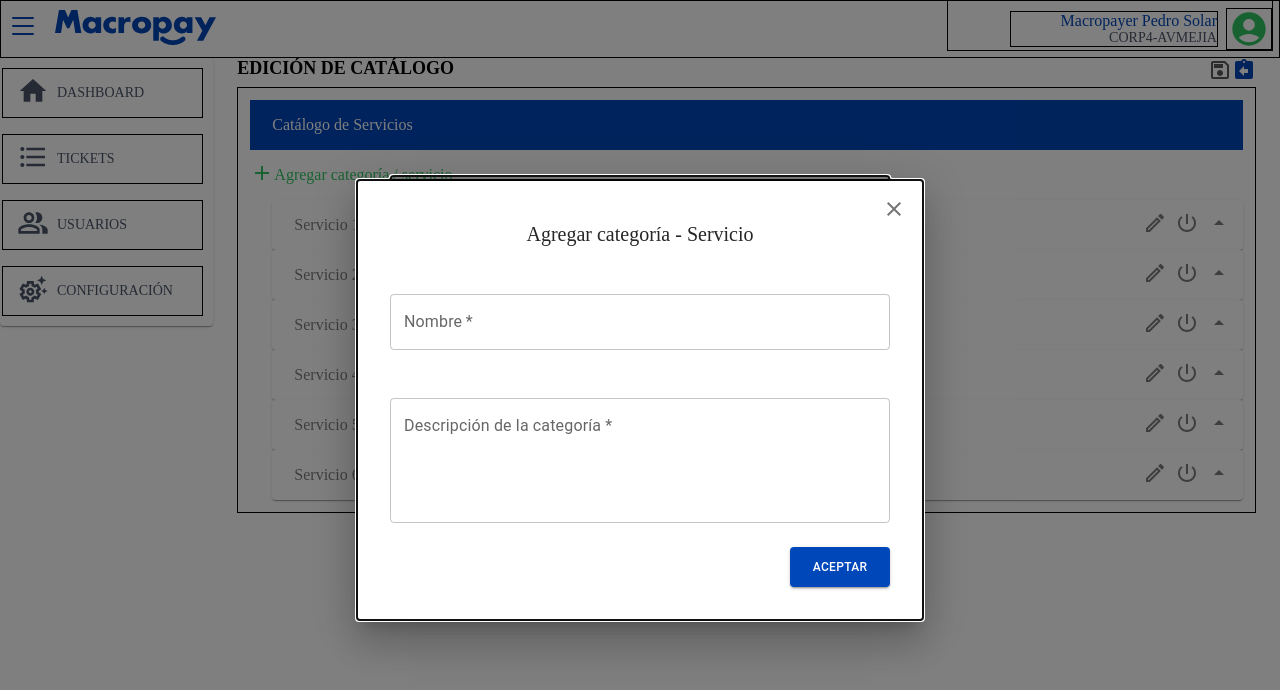
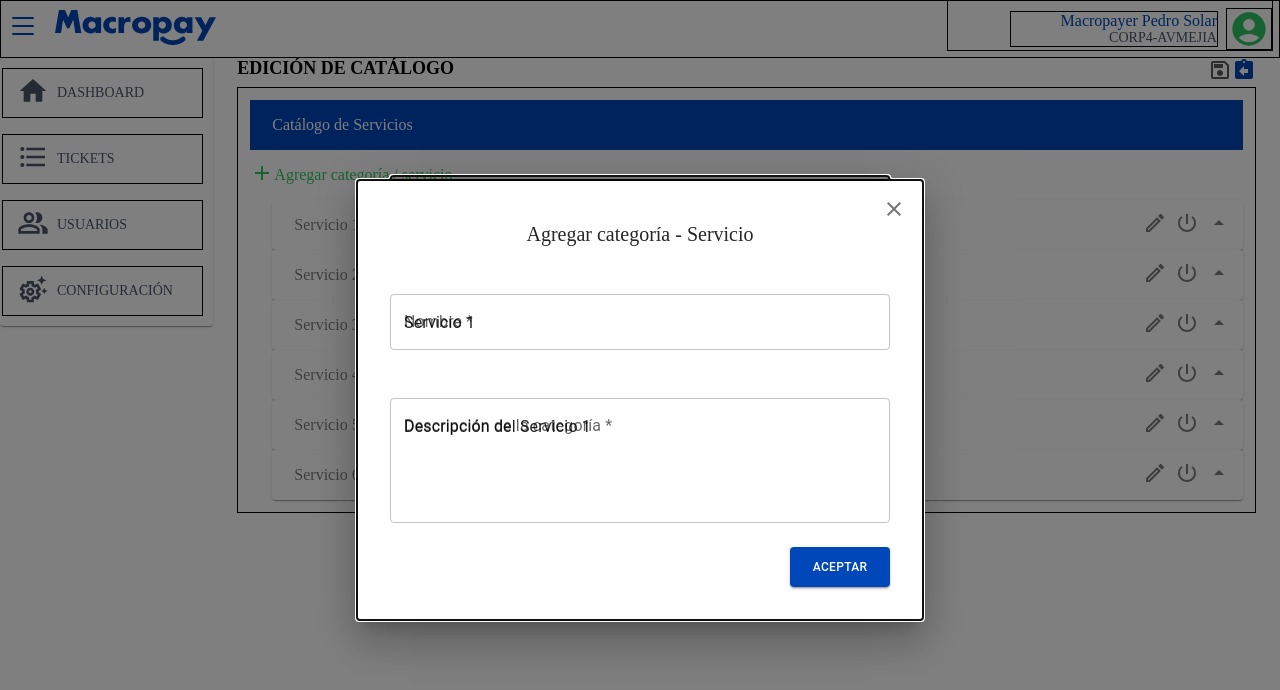
Before and after one commit to Malvare22/Reto-ReactJS---Render, a React (Vite) app: page / in a window 1280 px wide. Both pictures are taken after a click on the element 1154 px from the left and 225 px from the top of the page. Shown: the top 690 px of the page. Built offline with nearby package versions, Linux system fonts and the light colour scheme.

Commit message:
feat(Modal): add create and edit services and subservices

```diff
--- a/src/pages/Components/AddService.tsx
+++ b/src/pages/Components/AddService.tsx
@@ -4,7 +4,6 @@ import { useContext } from "react";
 import { ServicesModalContext } from "../../context/ServicesModalContext";
 
 export const AddService = () => {
-
 
     return <div>
         <Grid container alignItems={'center'} style={{color: '#31C462', height:50, cursor: 'pointer'}}>
--- a/src/pages/Components/Modal.tsx
+++ b/src/pages/Components/Modal.tsx
@@ -9,7 +9,7 @@ import { ServicesModalContext } from '../../context/ServicesModalContext';
 import { Service } from '../../type/Service';
 import { getNextId } from '../../utilities/getNextId';
 import { IndexForService } from '../../type/IndexForService';
-import { actions, createService, getService } from '../../utilities/modal';
+import { actions, createService, createSubservice, editService, editSubservice, getService } from '../../utilities/modal';
 
 
 const style = {
@@ -26,14 +26,23 @@ const style = {
 
 interface ServicesModalProps{
   services: Service[],
-  setServices: React.Dispatch<React.SetStateAction<Service[]>>
+  setServices: React.Dispatch<React.SetStateAction<Service[]>>,
 }
 
+
+/**
+ *
+ * types:
+ * 1. Create service
+ * 2. Create subService
+ * 3. Edit service
+ * 4. Edit subService
+ */
 const ServicesModal:React.FC<ServicesModalProps> = ({services, setServices}) => {
 
   const {viewModal, setViewModal, modalType, indexForService} = React.useContext(ServicesModalContext);
 
-  const [service, setService] = React.useState<Service>(getService(modalType, indexForService['i'], indexForService['j'], services));
+  const [service, setService] = React.useState<Service | null>(null);
 
   const handleInput = (e: React.ChangeEvent<HTMLInputElement>) => {
     setService({... service, [e.target.name]: e.target.value})
@@ -45,6 +54,15 @@ const ServicesModal:React.FC<ServicesModalProps> = ({services, setServices}) =>
 
     if(modalType == 0){
       buffer = createService(services, service);
+    }
+    else if(modalType == 1){
+      buffer = createSubservice(services, service, indexForService['i']);
+    }
+    else if(modalType == 2){
+      buffer = editService(services, service, indexForService['i']);
+    }
+    else if(modalType == 3){
+      buffer = editSubservice(services, service, indexForService['i'], indexForService['j']);
     }
 
     setServices(buffer);
@@ -87,7 +105,7 @@ const ServicesModal:React.FC<ServicesModalProps> = ({services, setServices}) =>
                         required
                         id="outlined-required"
                         name='name'
-                        value={service.name}
+                        value={service?.name}
                         label="Nombre"
                         defaultValue=""
                         onChange={handleInput}
@@ -99,7 +117,7 @@ const ServicesModal:React.FC<ServicesModalProps> = ({services, setServices}) =>
                         id="outlined-multiline-static"
                         label="Descripción de la categoría *"
                         name='description'
-                        value={service.description}
+                        value={service?.description}
                         onChange={handleInput}
                         multiline
                         rows={4}
--- a/src/pages/Components/ServiceCard.tsx
+++ b/src/pages/Components/ServiceCard.tsx
@@ -7,6 +7,7 @@ import React, { SetStateAction, useContext, useState } from "react";
 import { Service } from "../../type/Service";
 import { AddService } from "./AddService";
 import { ServicesModalContext } from "../../context/ServicesModalContext";
+import { initModal } from "../../utilities/modal";
 
 interface ServiceCardProps{
     index: number,
@@ -23,13 +24,16 @@ export const ServiceCard: React.FC<ServiceCardProps> = ({services, setServices,
     const {setIndexForService, setViewModal, setModalType} = useContext(ServicesModalContext);
 
     const handleAdd = () => {
-        setIndexForService({i:index, j:-1});
+        initModal(setIndexForService, setModalType, setViewModal, 1, index);
     }
 
     const handleEdit = () => {
-        setIndexForService({i:index, j:subIndex});
-        setModalType(1);
-        setViewModal(true);
+        if(layer == 1){
+            initModal(setIndexForService, setModalType, setViewModal, 3, index, subIndex);
+        }
+        else{
+            initModal(setIndexForService, setModalType, setViewModal, 2, index, subIndex);
+        }
     }
 
     const service = () => {
@@ -66,15 +70,15 @@ export const ServiceCard: React.FC<ServiceCardProps> = ({services, setServices,
                 <Grid item>
                     <Grid container justifyContent={'space-between'} columnSpacing={1}>
                         <Grid item>
-                            <div onClick={handleEdit}>
+                            <div style={{cursor: 'pointer'}} onClick={handleEdit}>
                                 <EditOutlinedIcon></EditOutlinedIcon>
                             </div>
                         </Grid>
                         <Grid item>
-                            <div onClick={handleRemove}><PowerSettingsNewIcon></PowerSettingsNewIcon></div>
+                            <div style={{cursor: 'pointer'}} onClick={handleRemove}><PowerSettingsNewIcon></PowerSettingsNewIcon></div>
                         </Grid>
                         {layer == 0 && <Grid item>
-                            <div onClick={handleOpen}>
+                            <div onClick={handleOpen} style={{cursor: 'pointer'}}>
                                 {
                                     open ? <ArrowDropDownOutlinedIcon/> : <ArrowDropUpOutlinedIcon/>
                                 }
--- a/src/pages/Settings.tsx
+++ b/src/pages/Settings.tsx
@@ -17,9 +17,9 @@ import { createService, initModal } from "../utilities/modal";
  */
 export default function Settings(){
 
-    const [services, setServices] = useState<Service[]>();
+    const [services, setServices] = useState<Service[]>([]);
     const [viewModal, setViewModal] = useState(false);
-    const [modalType, setModalType] = useState(0);
+    const [modalType, setModalType] = useState(-1);
     const [indexForService, setIndexForService] = useState<IndexForService>({i: -1, j: -1});
     const ModalContext = ServicesModalContext;
 
--- a/src/utilities/modal.tsx
+++ b/src/utilities/modal.tsx
@@ -2,6 +2,7 @@ import { Dispatch, SetStateAction, useContext } from "react";
 import { IndexForService } from "../type/IndexForService";
 import { ServicesModalContext } from "../context/ServicesModalContext";
 import { Service } from "../type/Service";
+import { getNextId } from "./getNextId";
 
 /**
  * Modal type [0, 1] = crear. [2, 3] = editar
@@ -25,15 +26,21 @@ const serviceTemplate = {
     name: ''
   };
 
-export const getService = (type: number, i?: number, j?: number, services: Service[]) => {
+export const getService = (type: number, i?: number, j?: number, services: Service[]): Service | null => {
 
-    if(type == 0 || type == 1) return serviceTemplate;
+    if(type == 0 || type == 1){
+        let aux = serviceTemplate;
+        aux.id = type == 0 ? getNextId(services) : getNextId(services[i].subServices);
+        return aux;
+    }
 
-    if(type == 2 && i){
+    if(type == 2){
         return services[i];
     }
 
-    return services[i].subServices[j];
+    if (type == 3) services[i].subServices[j];
+
+    return null;
 
 }
 
@@ -54,6 +61,23 @@ export const createSubservice = (services: Service[], nSubservice: Service, i: n
 
 }
 
+export const editService = (services: Service[], nService: Service, i: number) => {
+
+    const tmp = [... services];
+    tmp[i] = (nService);
+
+    return tmp;
+
+}
+
+export const editSubservice = (services: Service[], nSubservice: Service, i: number, j: number) => {
+
+    const tmp: Service[] = [... services];
+    tmp[i].subServices[j] = nSubservice;
+    return tmp;
+
+}
+
 // export const a = (services: Service[], nSubservice: Service, i: number, j?: number) => {
 
 //     const tmp: Service[] = [... services];
```
